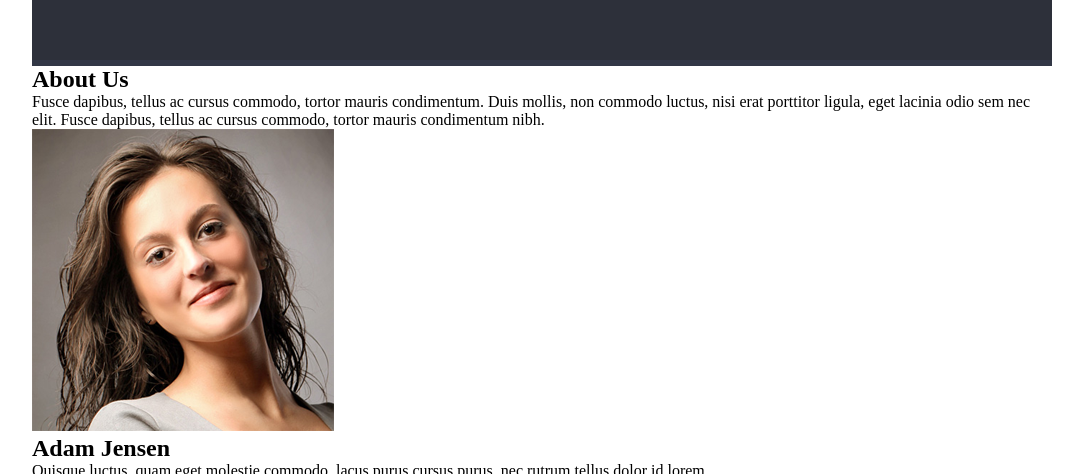
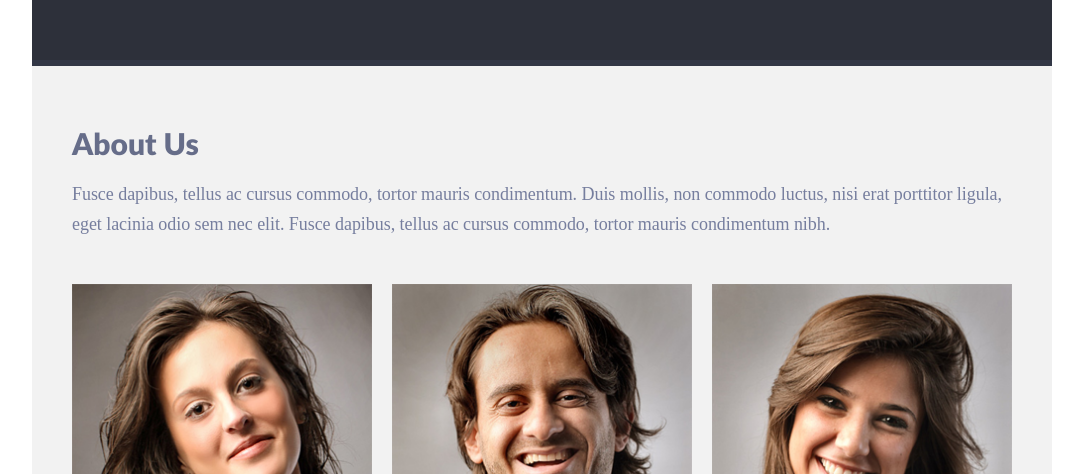
Before and after one commit to spytni1212/singolo, a plain HTML site: page singolo2.html in a window 1280 px wide. Shown: the part 804-1278 px from the top of the page, without its empty margins (98-1181 px from the left). Drawn offline with Linux system fonts and the light colour scheme; a web font is replaced by a local one.

Commit message:
add css slide About Us

```diff
--- a/singolo2.css
+++ b/singolo2.css
@@ -79,17 +79,77 @@ body {
 }
 
 .works_previews {
-
-    margin-top: 19px;
     display: flex;
     flex-wrap: wrap;
-    margin-top: 5px;
+    padding-top: 4px;
     margin-left: -20px;
 
 
 }
 
 .work_preview {
-    margin-top: 15px;
+    margin-top: 17px;
     margin-left: 20px;
 }
+
+.about_us {
+    height: 728px;
+    border-bottom: 6px solid #ffffff;
+    background-color: #f2f2f2;
+}
+
+.about_us .wrapper {
+    width: 940px;
+    margin-left: auto;
+    margin-right: auto;
+}
+
+.about_us h1 {
+    padding-top: 59px;
+    font-family: "Lato-Black";
+    font-size: 30px;
+    color: #666d89;
+}
+
+.about_us p {
+    padding-top: 18px;
+    font-family: "Lato-Light";
+    font-size: 18px;
+    color: #767e9e;
+    letter-spacing: -0.05px;
+    line-height: 30px;
+}
+
+.persons {
+    padding-top: 45px;
+}
+
+.persons__cards {
+    display: flex;
+    margin-left: -20px;
+}
+
+.person__card {
+    margin-left: 20px;
+}
+
+.person__card h2 {
+    padding-top: 10px;
+    font-family: "Lato-Black";
+    font-size: 19px;
+    color: #666d89;
+    letter-spacing: -0.65px;
+}
+
+.about_us .person__card p {
+    padding-top: 9px;
+    font-family: "Lato-Regular";
+    font-size: 12px;
+    color: #767e9e;
+    line-height: 21px;
+    letter-spacing: -0.15px;
+}
+
+.social_links {
+    padding-top: 23px;
+}
--- a/singolo2.html
+++ b/singolo2.html
@@ -40,7 +40,7 @@
             <div class="persons">
                 <div class="persons__cards">
                     <div class="person__card">
-                        <img src="./assets/photo1.png">
+                        <img src="./assets/photo1.png" width="300" height="300">
                         <h2>Adam Jensen</h2>
                         <p>Quisque luctus, quam eget molestie commodo, lacus purus cursus purus, nec rutrum tellus dolor id lorem.</p>
                         <div class="social_links">
@@ -51,7 +51,7 @@
                         </div>
                     </div>
                     <div class="person__card">
-                        <img src="./assets/photo2.png">
+                        <img src="./assets/photo2.png" width="300" height="300">
                         <h2>Desmond Miles</h2>
                         <p>Curabitur vestibulum eget mauris quis laoreet. Phasellus in quam laoreet, viverra lacus ut, ultrices velit.</p>
                         <div class="social_links">
@@ -62,7 +62,7 @@
                         </div>
                     </div>
                     <div class="person__card">
-                        <img src="./assets/photo3.png">
+                        <img src="./assets/photo3.png" width="300" height="300">
                         <h2>Scolara Visari</h2>
                         <p>Nulla sed nunc et tortor luctus faucibus. Morbi at aliquet turpis, et consequat felis. Quisque condimentum.</p>
                         <div class="social_links">
```
